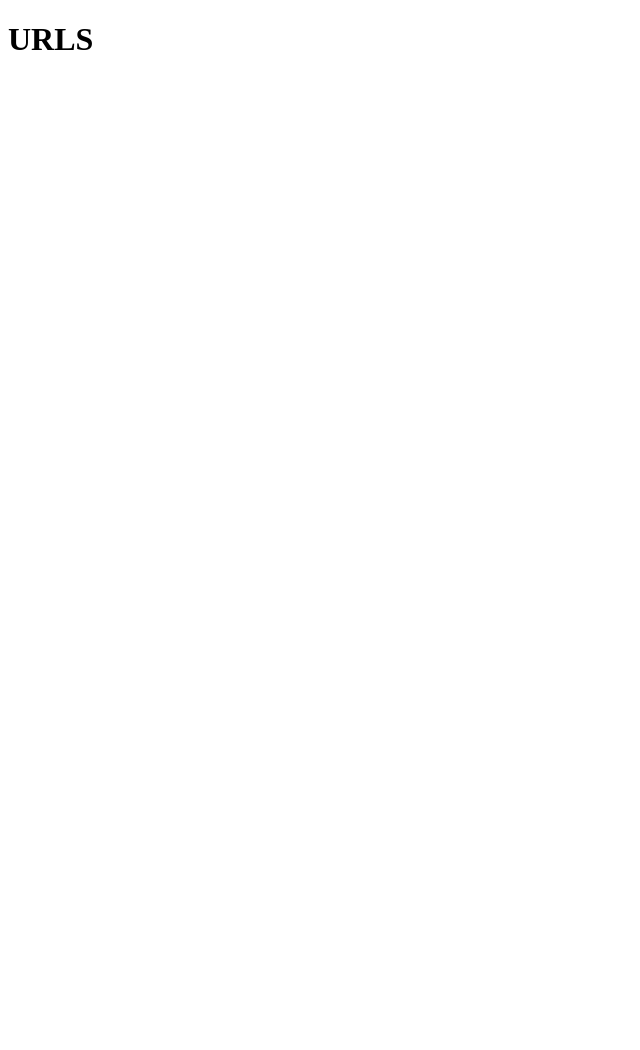
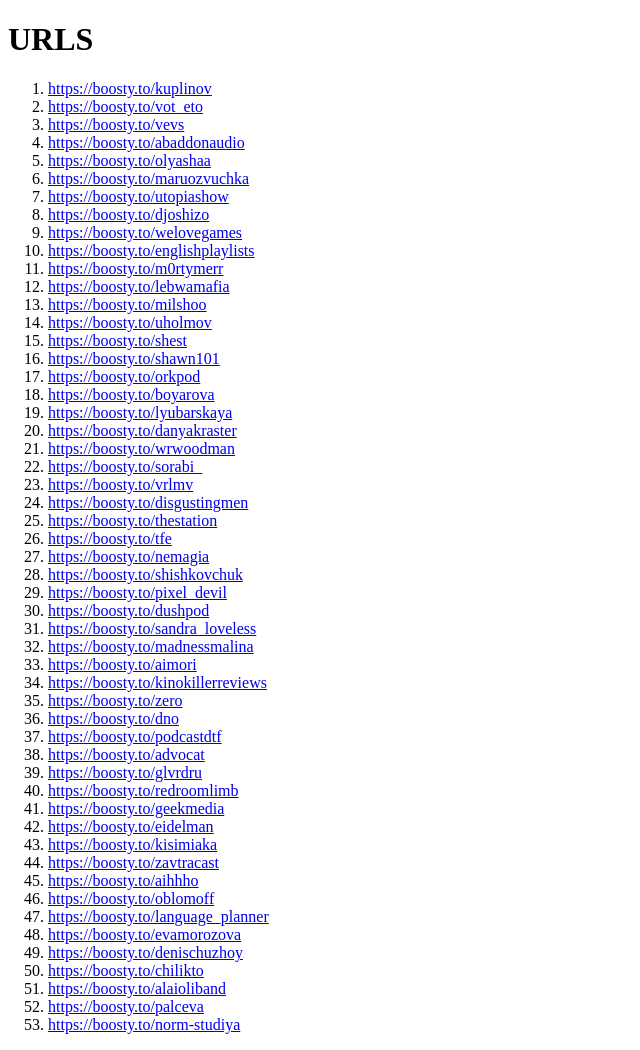
Before and after one commit to spacemanfromul/portfolio, a plain HTML site: page test.html in a window 1280 px wide. Shown: the whole page, without its empty margins (0-640 px from the left). Before the commit the page ends 800 px from the top, so only its background shows below. Drawn offline with Linux system fonts and the light colour scheme.

Commit message:
Update test.html

```diff
--- a/test.html
+++ b/test.html
@@ -2,5 +2,60 @@
 <html lang="en">
 <body>
 <h1>URLS</h1>
+  <ol>
+<li><a href="https://boosty.to/kuplinov">https://boosty.to/kuplinov</a></li>
+<li><a href="https://boosty.to/vot_eto">https://boosty.to/vot_eto</a></li>
+<li><a href="https://boosty.to/vevs">https://boosty.to/vevs</a></li>
+<li><a href="https://boosty.to/abaddonaudio">https://boosty.to/abaddonaudio</a></li>
+<li><a href="https://boosty.to/olyashaa">https://boosty.to/olyashaa</a></li>
+<li><a href="https://boosty.to/maruozvuchka">https://boosty.to/maruozvuchka</a></li>
+<li><a href="https://boosty.to/utopiashow">https://boosty.to/utopiashow</a></li>
+<li><a href="https://boosty.to/djoshizo">https://boosty.to/djoshizo</a></li>
+<li><a href="https://boosty.to/welovegames">https://boosty.to/welovegames</a></li>
+<li><a href="https://boosty.to/englishplaylists">https://boosty.to/englishplaylists</a></li>
+<li><a href="https://boosty.to/m0rtymerr">https://boosty.to/m0rtymerr</a></li>
+<li><a href="https://boosty.to/lebwamafia">https://boosty.to/lebwamafia</a></li>
+<li><a href="https://boosty.to/milshoo">https://boosty.to/milshoo</a></li>
+<li><a href="https://boosty.to/uholmov">https://boosty.to/uholmov</a></li>
+<li><a href="https://boosty.to/shest">https://boosty.to/shest</a></li>
+<li><a href="https://boosty.to/shawn101">https://boosty.to/shawn101</a></li>
+<li><a href="https://boosty.to/orkpod">https://boosty.to/orkpod</a></li>
+<li><a href="https://boosty.to/boyarova">https://boosty.to/boyarova</a></li>
+<li><a href="https://boosty.to/lyubarskaya">https://boosty.to/lyubarskaya</a></li>
+<li><a href="https://boosty.to/danyakraster">https://boosty.to/danyakraster</a></li>
+<li><a href="https://boosty.to/wrwoodman">https://boosty.to/wrwoodman</a></li>
+<li><a href="https://boosty.to/sorabi_">https://boosty.to/sorabi_</a></li>
+<li><a href="https://boosty.to/vrlmv">https://boosty.to/vrlmv</a></li>
+<li><a href="https://boosty.to/disgustingmen">https://boosty.to/disgustingmen</a></li>
+<li><a href="https://boosty.to/thestation">https://boosty.to/thestation</a></li>
+<li><a href="https://boosty.to/tfe">https://boosty.to/tfe</a></li>
+<li><a href="https://boosty.to/nemagia">https://boosty.to/nemagia</a></li>
+<li><a href="https://boosty.to/shishkovchuk">https://boosty.to/shishkovchuk</a></li>
+<li><a href="https://boosty.to/pixel_devil">https://boosty.to/pixel_devil</a></li>
+<li><a href="https://boosty.to/dushpod">https://boosty.to/dushpod</a></li>
+<li><a href="https://boosty.to/sandra_loveless">https://boosty.to/sandra_loveless</a></li>
+<li><a href="https://boosty.to/madnessmalina">https://boosty.to/madnessmalina</a></li>
+<li><a href="https://boosty.to/aimori">https://boosty.to/aimori</a></li>
+<li><a href="https://boosty.to/kinokillerreviews">https://boosty.to/kinokillerreviews</a></li>
+<li><a href="https://boosty.to/zero">https://boosty.to/zero</a></li>
+<li><a href="https://boosty.to/dno">https://boosty.to/dno</a></li>
+<li><a href="https://boosty.to/podcastdtf">https://boosty.to/podcastdtf</a></li>
+<li><a href="https://boosty.to/advocat">https://boosty.to/advocat</a></li>
+<li><a href="https://boosty.to/glvrdru">https://boosty.to/glvrdru</a></li>
+<li><a href="https://boosty.to/redroomlimb">https://boosty.to/redroomlimb</a></li>
+<li><a href="https://boosty.to/geekmedia">https://boosty.to/geekmedia</a></li>
+<li><a href="https://boosty.to/eidelman">https://boosty.to/eidelman</a></li>
+<li><a href="https://boosty.to/kisimiaka">https://boosty.to/kisimiaka</a></li>
+<li><a href="https://boosty.to/zavtracast">https://boosty.to/zavtracast</a></li>
+<li><a href="https://boosty.to/aihhho">https://boosty.to/aihhho</a></li>
+<li><a href="https://boosty.to/oblomoff">https://boosty.to/oblomoff</a></li>
+<li><a href="https://boosty.to/language_planner">https://boosty.to/language_planner</a></li>
+<li><a href="https://boosty.to/evamorozova">https://boosty.to/evamorozova</a></li>
+<li><a href="https://boosty.to/denischuzhoy">https://boosty.to/denischuzhoy</a></li>
+<li><a href="https://boosty.to/chilikto">https://boosty.to/chilikto</a></li>
+<li><a href="https://boosty.to/alaioliband">https://boosty.to/alaioliband</a></li>
+<li><a href="https://boosty.to/palceva">https://boosty.to/palceva</a></li>
+<li><a href="https://boosty.to/norm-studiya">https://boosty.to/norm-studiya</a></li>
+</ol>
 </body>
 </html>
```
